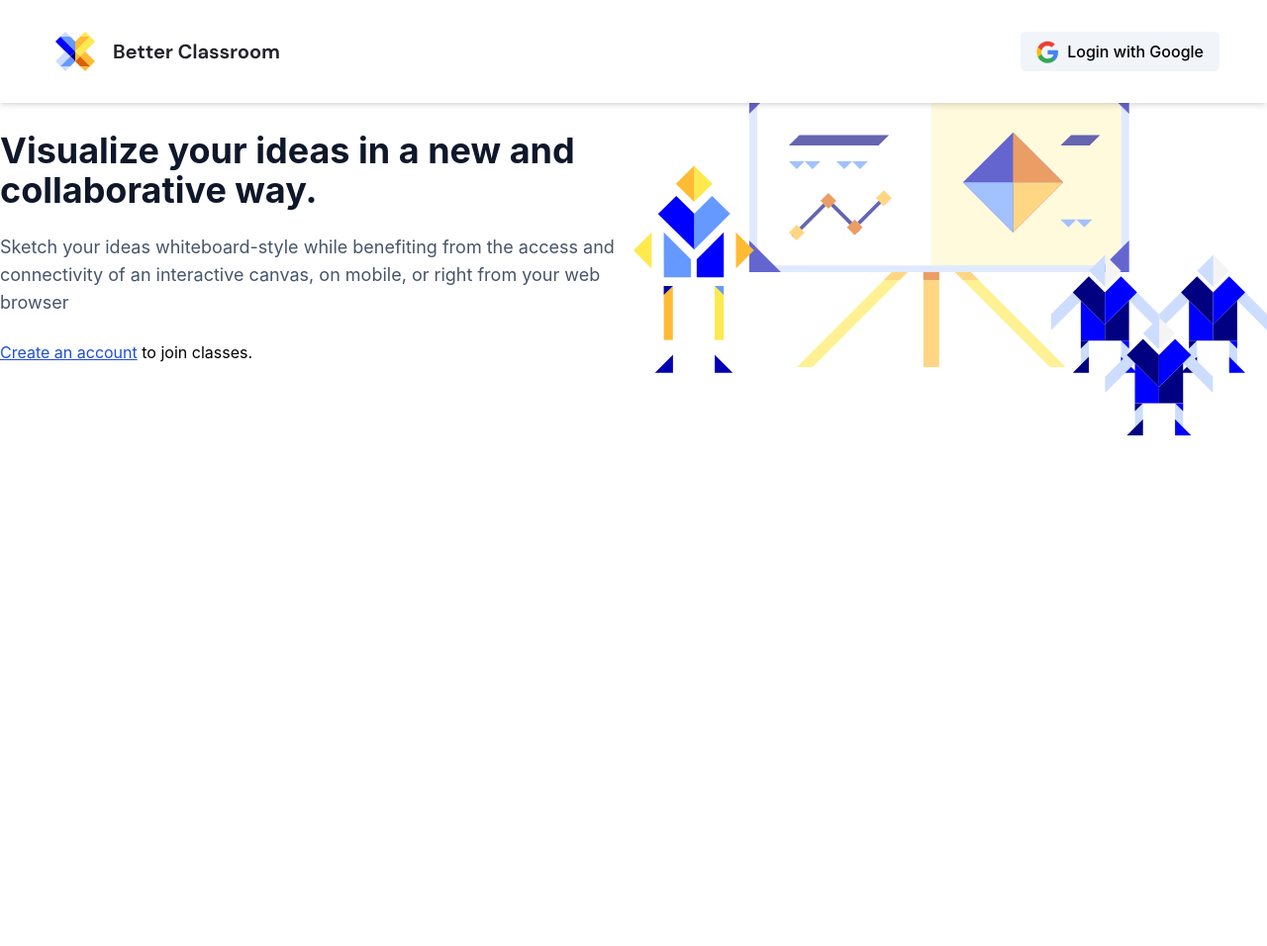
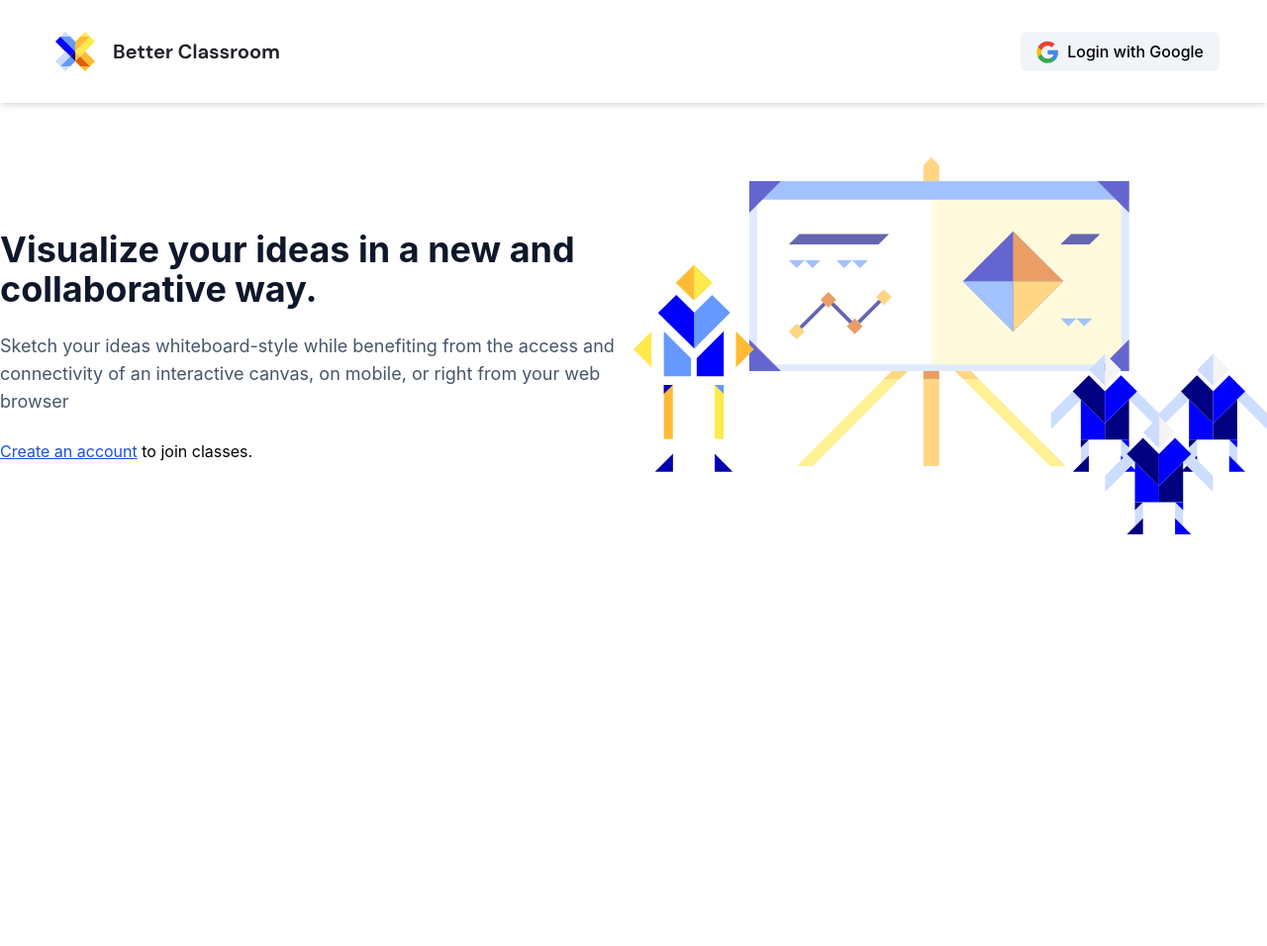
Before and after one commit to aritra1999/betterClass, a Django app: page / in a window 1280 px wide. Shown: the whole page at 99% size. Before the commit the page ends 440 px from the top, so only its background shows below. Run offline with Django 3.2, Linux system fonts and the light colour scheme; some libraries are stand-ins or nearby versions.

Commit message:
Changed Navbar, Profile and Home

```diff
--- a/Templates/accounts/profile.html
+++ b/Templates/accounts/profile.html
@@ -16,7 +16,7 @@
                 Name: {{ request.user.first_name }} {{ request.user.last_name }}
                 <div class="flex space-x-4 mt-4">
                     <div class="bg-slate-200 p-3 w-56 flex items-center justify-center rounded-md flex-col">
-                        Classrooms Creared
+                        Classrooms Created
                         <h2 class="text-3xl font-bold py-3">{{ classrooms.count }}</h2>
 
                     </div>
@@ -60,6 +60,7 @@
     <h1 class="text-2xl font-extrabold text-slate-900 mb-2">Notes you've saved</h1>
     <div class="flex flex-wrap my-8 w-full">
         {% for note in notes %}
+            {% if note.note is not None %}
                 <div class="w-1/4 p-3">
                     <div class="px-6 pt-6 pb-4 bg-slate-100 rounded-lg">
                         <div class="flex justify-between items-center mb-3">
@@ -85,6 +86,7 @@
                         </div>
                     </div>
                 </div>
+            {% endif %}
         {% endfor %}
     </div>
 </div>
--- a/Templates/base/navbar.html
+++ b/Templates/base/navbar.html
@@ -84,8 +84,6 @@
                         </div>
                     </div>
                 {% else %}
-                    <!-- <a href="{% url 'signin' %}" class="px-3 py-2 w-48 flex justify-center items-center border-2 border-blue-700 text-blue-700 hover:bg-blue-700 hover:text-white rounded-lg mr-4">Signin</a>
-                    <a href="{% url 'signup' %}" class="px-3 py-2 w-48 flex justify-center items-center border-2 border-blue-700 bg-blue-700 hover:bg-blue-800 text-white rounded-lg">Create account</a> -->
                     <form action="{% provider_login_url 'google' %}" method="POST">{% csrf_token %}
                         <button class="bg-slate-100 text-sm md:text-base font-medium px-4 py-2 outline-none rounded-md" type="submit">
                             <span class="flex items-center gap-2">
--- a/Templates/home/home.html
+++ b/Templates/home/home.html
@@ -74,7 +74,7 @@
     </div>
 </div>
 {% else %}
-<div class="flex w-full h-[calc(100vh-300px)]">
+<div class="flex w-full h-[calc(100vh-100px)]  ">
     <div class="flex flex-col w-1/2 justify-center -mt-64">
         <h1 class="text-4xl font-bold text-slate-900 mb-6">Visualize your ideas in a new and collaborative way.</h1>
         <p class="text-lg font-normal text-slate-600 mb-6">Sketch your ideas whiteboard-style while benefiting from the access and connectivity of an interactive canvas, on mobile, or right from your web browser</p>
```
Also changed, not shown: README.md, db.sqlite3. Lines whose indentation alone changed are shown as unchanged.
